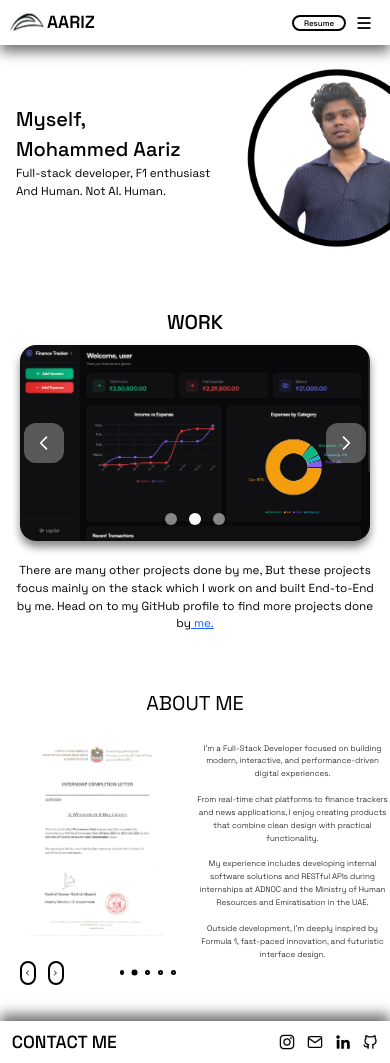
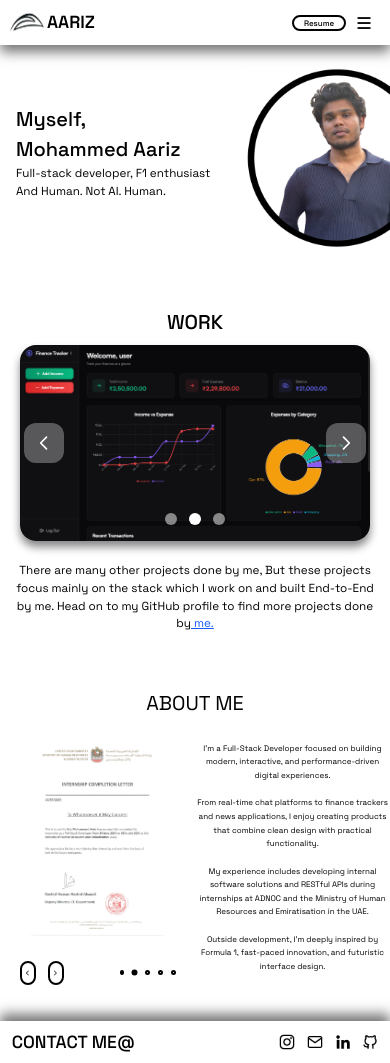
Before and after one commit to mohammedaarizofficial/personalportfolio, a React (Vite) app: page / in a window 390 px wide. Built offline with nearby package versions, Linux system fonts and the light colour scheme.

Commit message:
Made some changes to the code, so that the font is responsive, and visible in all screens.

```diff
--- a/src/components/Aboutmesection.tsx
+++ b/src/components/Aboutmesection.tsx
@@ -35,7 +35,7 @@ function Aboutmesection(){
                     className="absolute border w-[97px] h-[75px] top-[182px] left-[40px] lg:w-[347px] lg:h-[267px] lg:top-[430px] lg:left-[250px] lg:border-2 z-0 lg:border-primary lg:hover:z-50 lg:hover:scale-180 lg:hover:-translate-x-[50px] lg:hover:-translate-y-[240px] lg:transition-all lg:duration-300 lg:ease-in-out lg:will-change-transform cursor-pointer"/>
                 </div>
                 <EmblaCarousel slides={SLIDES} options={OPTIONS}/>
-                <div className="font-heading text-[clamp(0.500rem,2vw,4rem)] leading-[clamp(0.5rem,3.3vw,10rem)] font-light lg:font-normal text-center">I’m a Full-Stack Developer focused on building modern, interactive, and performance-driven digital experiences.<br/><br/>
+                <div className="font-heading text-[clamp(0.500rem,2vw,4rem)] leading-[clamp(0.5rem,3.5vw,10rem)] font-normal text-center">I’m a Full-Stack Developer focused on building modern, interactive, and performance-driven digital experiences.<br/><br/>
 
 From real-time chat platforms to finance trackers and news applications, I enjoy creating products that combine clean design with practical functionality.<br/><br/>
 
--- a/src/components/Footer.tsx
+++ b/src/components/Footer.tsx
@@ -11,7 +11,7 @@ import mail from "../assets/mail.png";
 function Footer(){
     return(
         <div className="grid grid-cols-2 items-center shadow-footer justify-around py-2 mt-9" id="contact">
-            <div className="font-heading text-[clamp(1rem,4.5vw,10rem)] lg:text-hero-sub font-medium justify-self-start pl-[3vw]">CONTACT ME</div>
+            <div className="font-heading text-[clamp(1rem,4.5vw,10rem)] lg:text-hero-sub font-medium justify-self-start pl-[3vw]">CONTACT ME@</div>
             <div className="flex justify-self-end items-center pr-[3vw] gap-[3vw] justify-center content-center">
                 <Tooltip>
                     <TooltipTrigger asChild>
```
